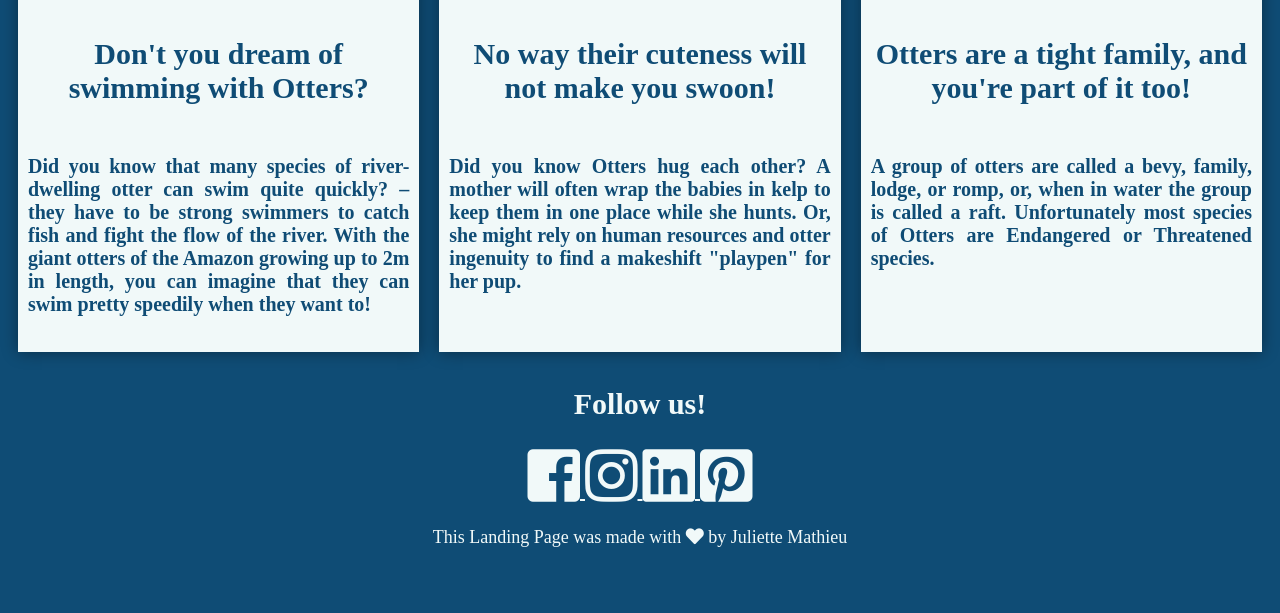
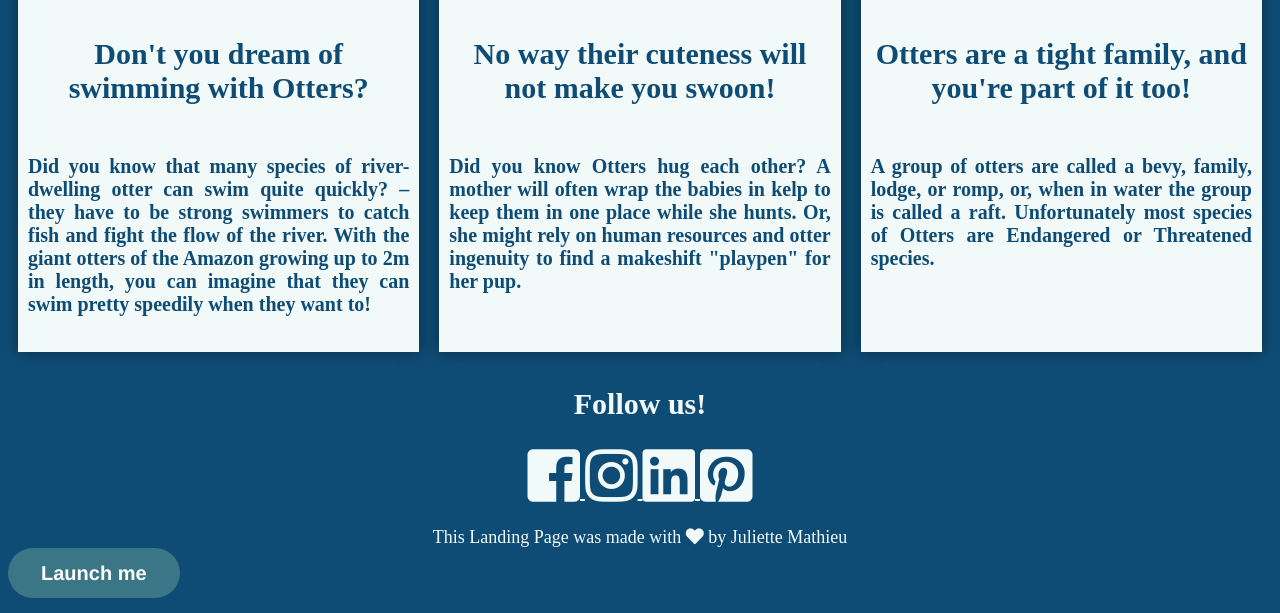
Before and after one commit to juliette-mathieu/my-landingpage, a plain HTML site: page index.html in a window 1280 px wide. Shown: the part 3006-3619 px from the top of the page. Before the commit the page ends 3562 px from the top, so only its background shows below. Drawn offline with Linux system fonts and the light colour scheme; a script that the page names is missing.

Commit message:
Update index.html

```diff
--- a/index.html
+++ b/index.html
@@ -101,6 +101,7 @@
 		   	This Landing Page was made with <i class="fas fa-heart"></i>   by Juliette Mathieu
 		</div>
 	</div>
+	<a class="typeform-share button" href="https://form.typeform.com/to/rmsQL3ct?typeform-medium=embed-snippet" data-mode="popup" style="display:inline-block;text-decoration:none;background-color:#3A7685;color:white;cursor:pointer;font-family:Helvetica,Arial,sans-serif;font-size:20px;line-height:50px;text-align:center;margin:0;height:50px;padding:0px 33px;border-radius:25px;max-width:100%;white-space:nowrap;overflow:hidden;text-overflow:ellipsis;font-weight:bold;-webkit-font-smoothing:antialiased;-moz-osx-font-smoothing:grayscale;" data-size="100" target="_blank">Launch me </a> <script> (function() { var qs,js,q,s,d=document, gi=d.getElementById, ce=d.createElement, gt=d.getElementsByTagName, id="typef_orm_share", b="https://embed.typeform.com/"; if(!gi.call(d,id)){ js=ce.call(d,"script"); js.id=id; js.src=b+"embed.js"; q=gt.call(d,"script")[0]; q.parentNode.insertBefore(js,q) } })() </script>
 
 </body>
 </html>
```
